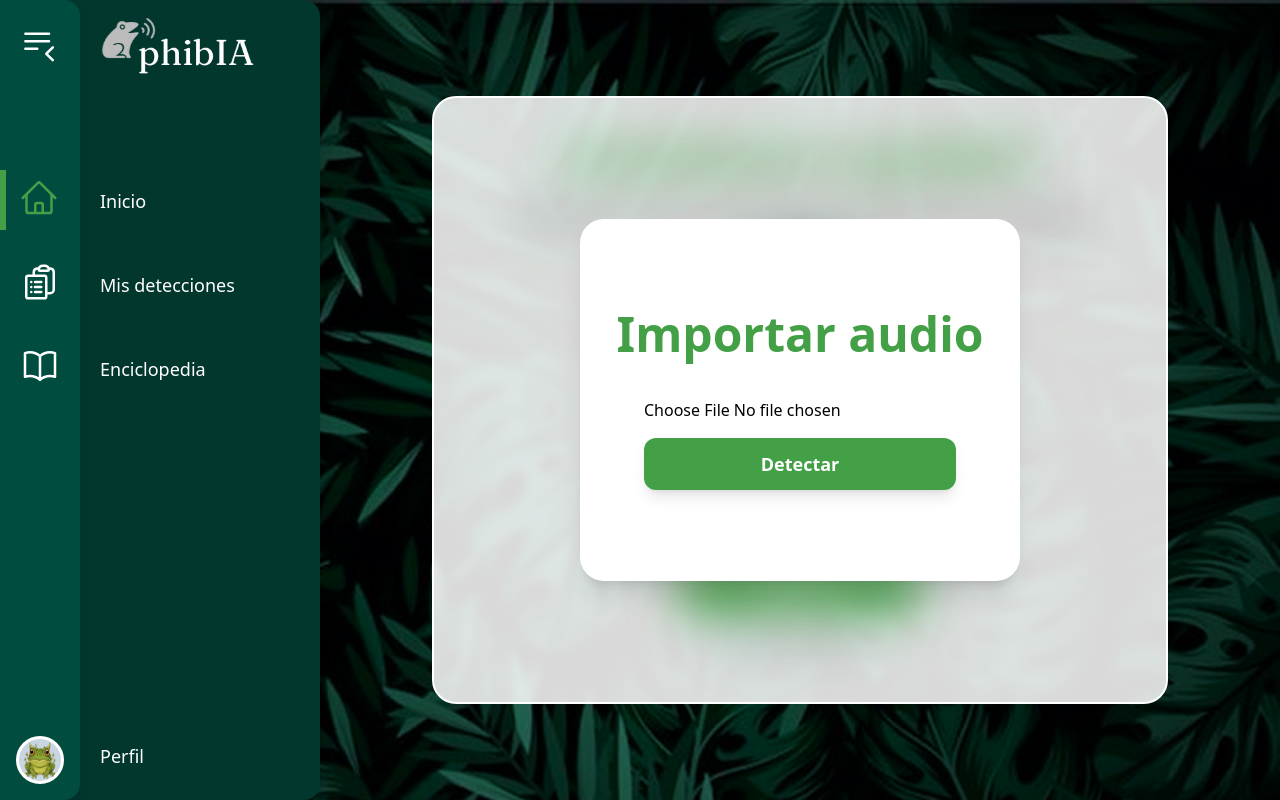
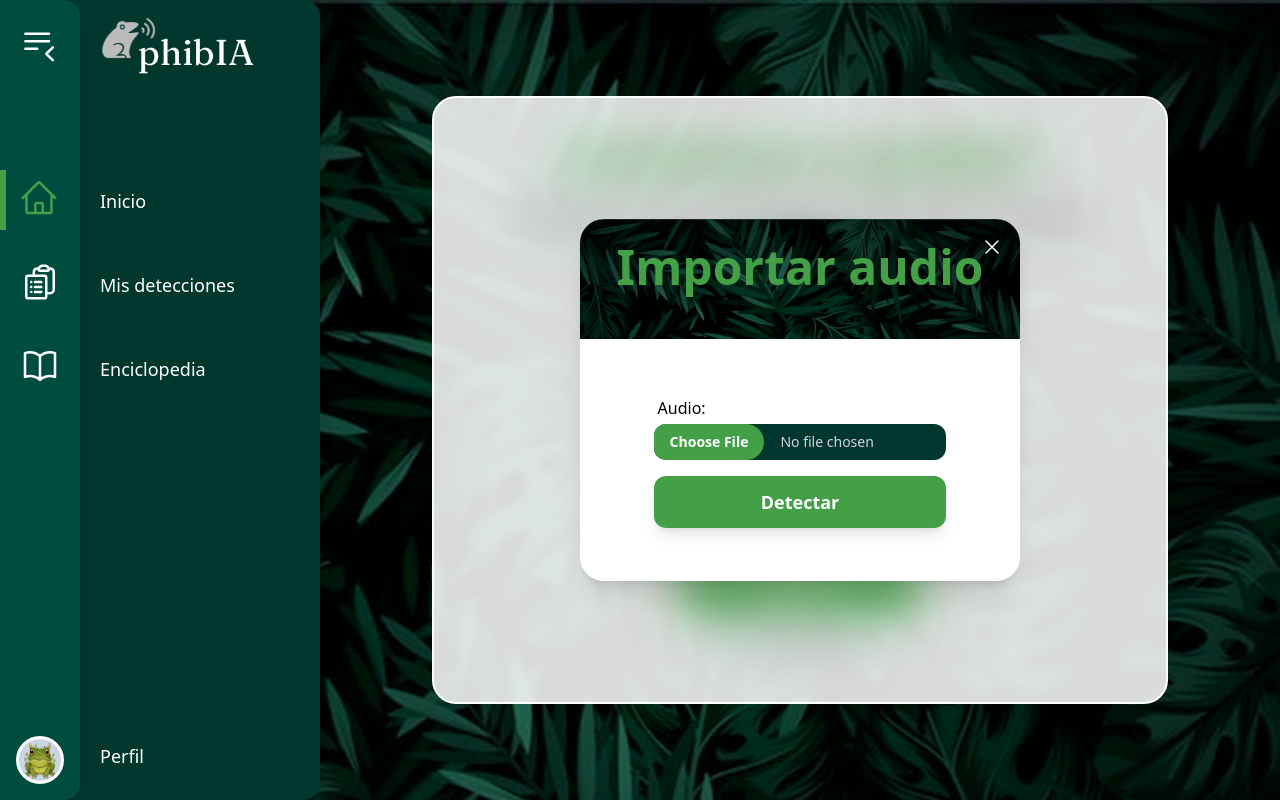
Before and after one commit to camiastrada/PhibIA-app, a React (Vite) app in the folder phibIA-app/frontend/: page / in a window 1280 px wide. Both pictures are taken after a click on the button "Importar grabación". Built offline with nearby package versions, Linux system fonts and the light colour scheme.

Commit message:
upload: -button exit added -view uploaded

```diff
--- /dev/null
+++ b/phibIA-app/frontend/src/assets/uiIcons/exitIcon.tsx
@@ -0,0 +1,19 @@
+import type { SVGProps } from "react"
+const SvgComponent = (props: SVGProps<SVGSVGElement>) => (
+  <svg
+    xmlns="http://www.w3.org/2000/svg"
+    fill="none"
+    stroke="currentColor"
+    strokeWidth={1.5}
+    className="size-6"
+    viewBox="0 0 24 24"
+    {...props}
+  >
+    <path
+      strokeLinecap="round"
+      strokeLinejoin="round"
+      d="M6 18 18 6M6 6l12 12"
+    />
+  </svg>
+)
+export default SvgComponent
--- a/phibIA-app/frontend/src/components/Upload.tsx
+++ b/phibIA-app/frontend/src/components/Upload.tsx
@@ -1,38 +1,65 @@
 import TitleWithSubtitle from "./ui/TitleWithSubtitle";
-import type { FormEvent, ChangeEvent } from "react";
+import type { FormEvent, ChangeEvent, Dispatch, SetStateAction } from "react";
+import Background from "/images/bgMainImage.jpg";
+import ExitIcon from "../assets/uiIcons/exitIcon"
+
 
 interface UploadProps {
-  file: File | null;
   handleFileChange: (e: ChangeEvent<HTMLInputElement>) => void;
   handleSubmit: (e: FormEvent) => void;
-}
+  setIsImport: Dispatch<SetStateAction<boolean>>;}
 
 export default function Upload({
-  file,
   handleFileChange,
   handleSubmit,
+  setIsImport,
 }: UploadProps) {
   return (
-    <div className="flex flex-col w-full md:w-3/5 h-auto md:h-3/5 items-center justify-center bg-white rounded-3xl shadow-xl">
-      <TitleWithSubtitle title="Importar audio" />
+    <div className="flex flex-col w-full md:w-3/5 h-2/3 md:h-3/5 md:rounded-3xl items-center justify-center shadow-xl">
+      <div
+        className="relative w-full p-6 md:rounded-t-3xl flex justify-center items-center"
+        style={{
+          backgroundImage: `url(${Background})`,
+          backgroundSize: "cover",
+          backgroundPosition: "top",
+        }}
+      >
+        <div className="">
+          <TitleWithSubtitle title="Importar audio" titleColor="white" />
+        </div>
 
-      <form onSubmit={handleSubmit} className="space-y-4">
-        <input
-          type="file"
-          accept="audio/*"
-          onChange={handleFileChange}
-          className="w-full cursor-pointer"
-        />
+        <button
+          type="button"
+          onClick={() => setIsImport(false)}
+          className="absolute top-4 right-4 text-white cursor-pointer">
+          <ExitIcon
+            className="size-6"
+          />
+        </button>
+      </div>
 
-        {file && (
-          <p className="text-sm text-gray-600">
-            Archivo: <span className="font-semibold">{file.name}</span>
-          </p>
-        )}
+
+      <form onSubmit={handleSubmit} className="space-y-4 bg-white w-full flex-1 flex flex-col justify-center items-center md:rounded-b-3xl">
+        <div className="flex flex-col w-2/3 items-start justify-center">
+          <label className="text-md m-1">Audio:</label>
+          <input
+            type="file"
+            accept="audio/*"
+            onChange={handleFileChange}
+            className="
+            w-full text-sm text-gray-300 bg-[#02372E] hover:bg-[#022721] cursor-pointer rounded-xl pr-3
+            file:mr-4 file:py-2 file:px-4
+            file:rounded-r-full file:border-0
+            file:text-sm file:font-semibold
+            file:bg-[#43A047] file:text-white
+            hover:file:bg-[#357a38] file:cursor-pointer
+            "
+            />
+        </div>
 
         <button
           type="submit"
-          className="flex bg-[#43A047] rounded-xl shadow-lg hover:shadow-xl hover:bg-[#357a38] text-white w-full px-6 py-3 text-lg font-semibold items-center justify-center"
+          className="flex bg-[#43A047] rounded-xl shadow-lg hover:shadow-xl hover:bg-[#357a38] text-white w-2/3 px-6 py-3 text-lg font-semibold items-center justify-center"
         >
           Detectar
         </button>
```
